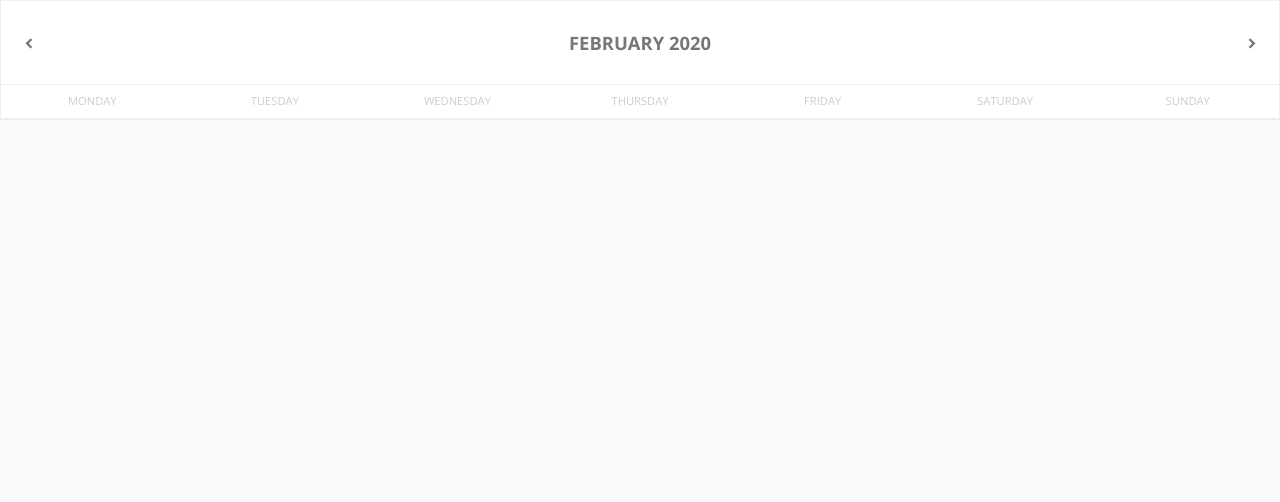
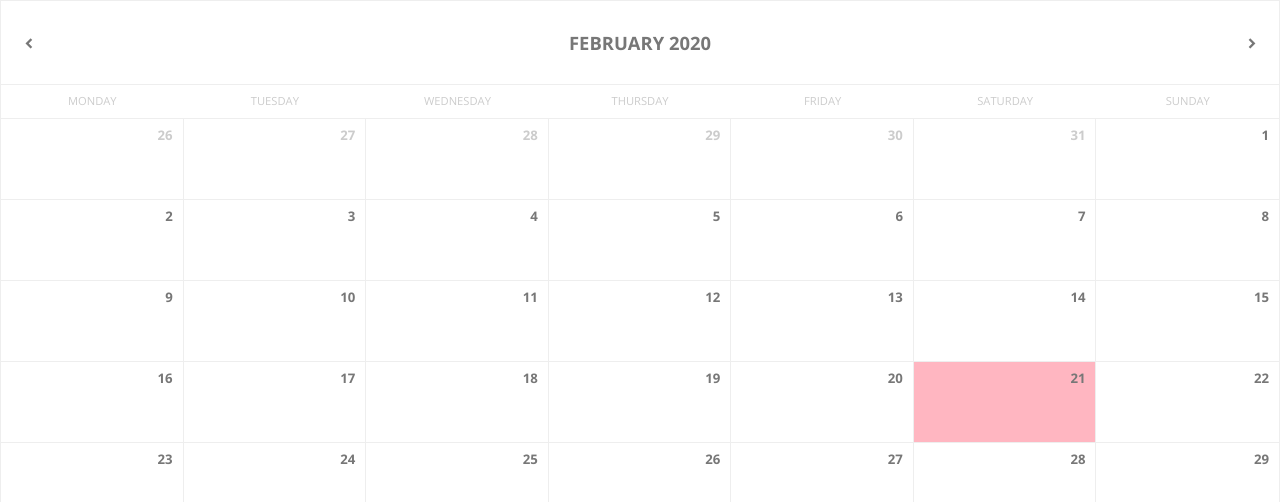
Before and after one commit to rdord/tn-book, a React (Create React App) app: page / in a window 1280 px wide. Shown: the top 502 px of the page. Built offline with nearby package versions, Linux system fonts and the light colour scheme.

Commit message:
render calendar cells

```diff
--- a/src/components/Calendar/Calendar.css
+++ b/src/components/Calendar/Calendar.css
@@ -166,10 +166,9 @@ main {
   transition: 0.5s ease-out;
 }
 
-.calendar .body .selected {
-  border-left: 10px solid transparent;
-  border-image: linear-gradient(45deg, #1a8fff 0%, #53cbf1 40%);
-  border-image-slice: 1;
+.calendar .body .selected,
+.calendar .body .selected:hover {
+  background-color: lightpink;
 }
 
 .calendar .body .row {
--- a/src/components/Calendar/Calendar.js
+++ b/src/components/Calendar/Calendar.js
@@ -13,13 +13,13 @@ const Calendar = props => {
   const nextMonth = () => setCurrentMonth(addMonths(currentMonth, 1));
   const prevMonth = () => setCurrentMonth(subMonths(currentMonth, 1));
 
-  const onDateClick = () => {};
+  const onDateClick = day => setSelectedDay(day);
 
   return (
     <div className='calendar'>
       <CalendarHeader currentMonth={currentMonth} nextMonth={nextMonth} prevMonth={prevMonth} />
       <CalendarDays currentMonth={currentMonth} />
-      <CalendarCells onDateClick={onDateClick} />
+      <CalendarCells currentMonth={currentMonth} selectedDay={selectedDay} onDateClick={onDateClick} />
       <CalendarFooter />
     </div>
   );
--- a/src/components/Calendar/CalendarCells.js
+++ b/src/components/Calendar/CalendarCells.js
@@ -1,8 +1,42 @@
 import React from 'react';
 import './Calendar.css';
+import { startOfMonth, endOfMonth, startOfWeek, endOfWeek, addDays, format, isSameMonth, isSameDay } from 'date-fns';
 
-const CalendarCells = props => {
-  return <div></div>;
+const CalendarCells = ({ currentMonth, selectedDay, onDateClick }) => {
+  const monthStart = startOfMonth(currentMonth);
+  const startDate = startOfWeek(monthStart);
+  const monthEnd = endOfMonth(currentMonth);
+  const endDate = endOfWeek(monthEnd);
+
+  const rows = [];
+  let days = [];
+  let day = startDate;
+
+  while (day <= endDate) {
+    for (let i = 0; i < 7; i++) {
+      const cloneDay = day; //to remove the onDateClick warning
+      const isCurrentMonthDay = isSameMonth(day, currentMonth);
+      const isSelectedDay = isSameDay(day, selectedDay);
+
+      days.push(
+        <div
+          className={`col cell ${!isCurrentMonthDay ? 'disabled' : isSelectedDay ? 'selected' : ''}`}
+          key={day.toString()}
+          onClick={() => onDateClick(cloneDay)}>
+          <span className='number'>{format(day, 'd')}</span>
+        </div>
+      );
+      day = addDays(day, 1);
+    }
+    rows.push(
+      <div className='row' key={day.toString()}>
+        {days}
+      </div>
+    );
+    days = [];
+  }
+
+  return <div className='body'>{rows}</div>;
 };
 
 export default CalendarCells;
--- a/src/components/Calendar/CalendarDays.js
+++ b/src/components/Calendar/CalendarDays.js
@@ -12,8 +12,6 @@ const CalendarDays = ({ currentMonth }) => {
     days.push(formatedDay);
   }
 
-  console.log('days', days);
-
   return (
     <div className='days row'>
       {days.map((day, i) => (
```
